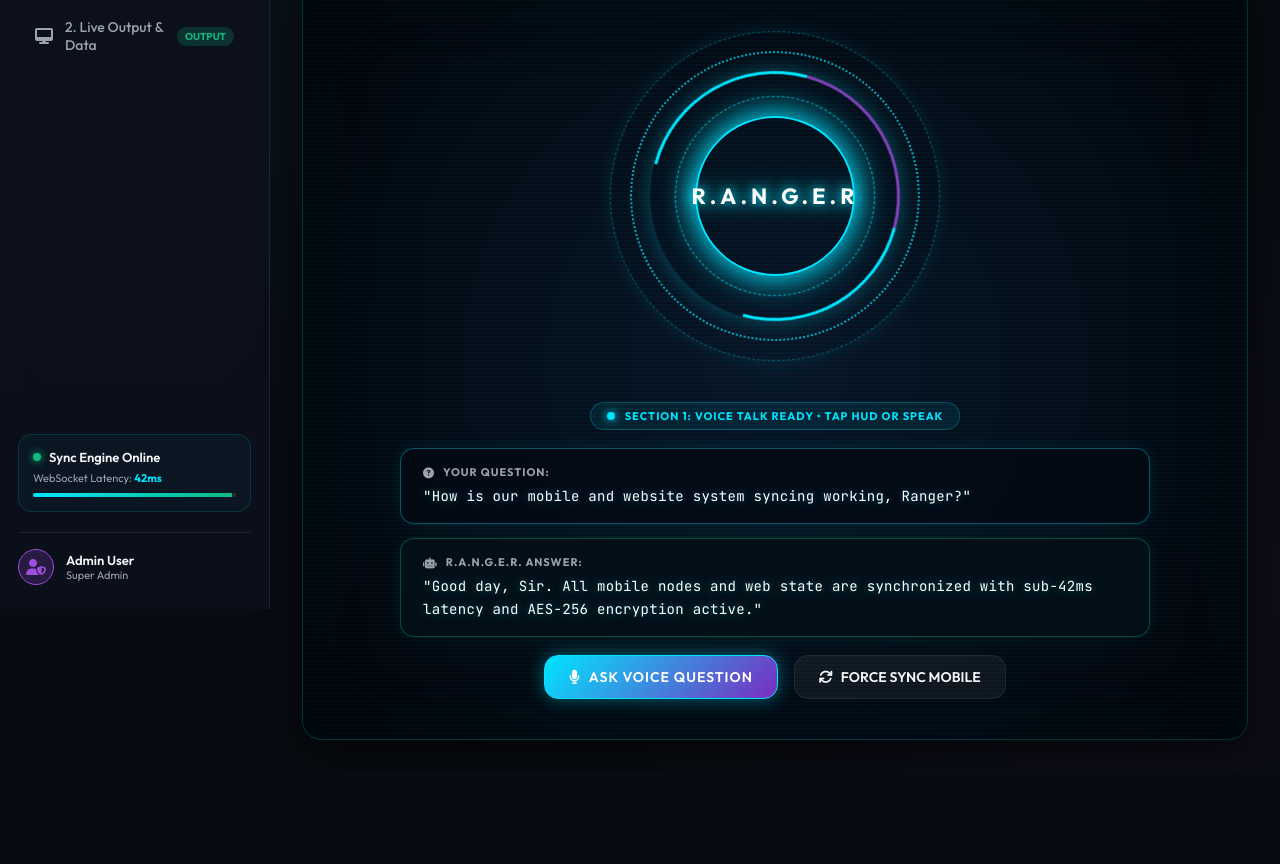
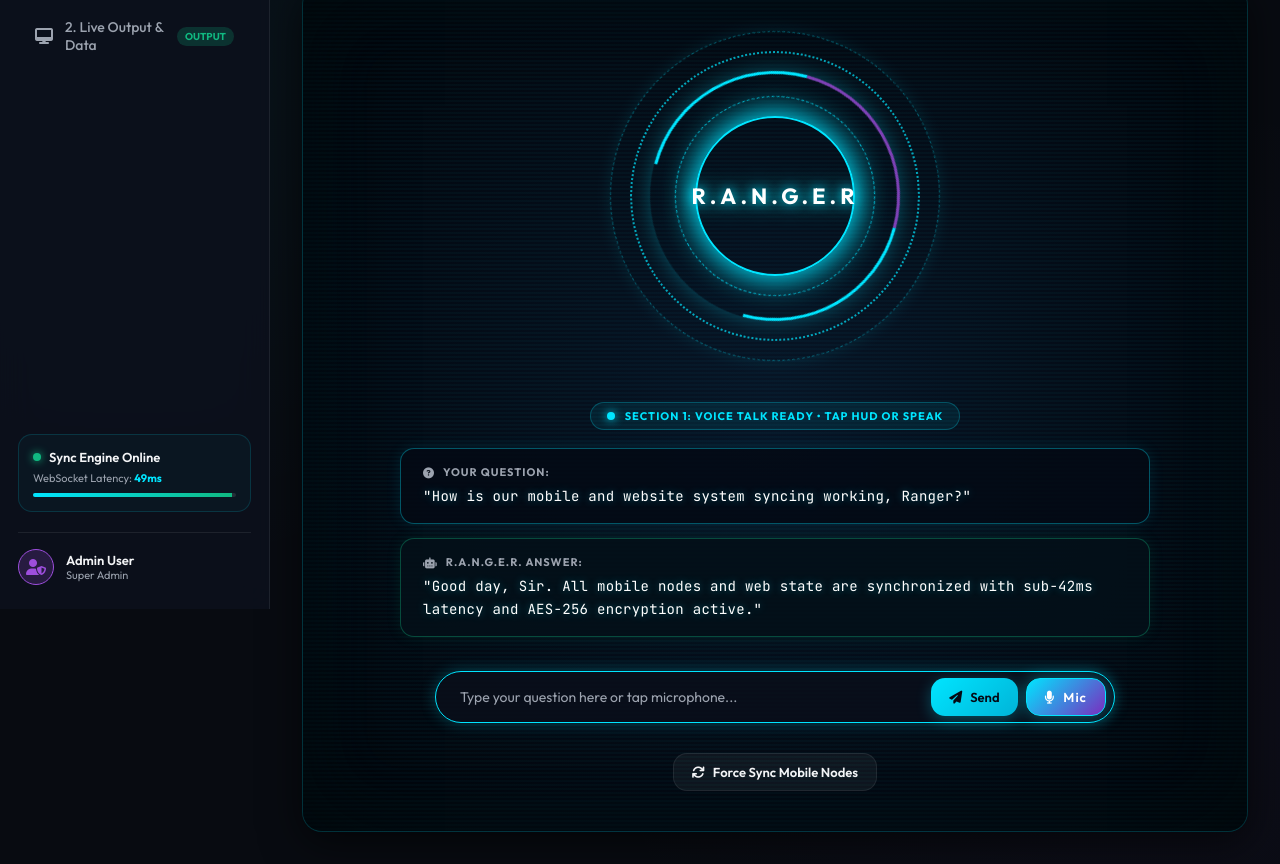
Before and after one commit to dipesh-sh-2026/jarvis-cross-platform, a website: page index.html in a window 1280 px wide. Shown: the part 191-1055 px from the top of the page. Before the commit the page ends 963 px from the top, so only its background shows below. Drawn offline with Linux system fonts and the light colour scheme.

Commit message:
feat: add quick Question Text Input Bar with Mic & Send buttons directly inside Section 1

```diff
--- a/app.js
+++ b/app.js
@@ -331,6 +331,11 @@ document.addEventListener('DOMContentLoaded', () => {
     const jarvisInteractiveHud = document.getElementById('jarvis-interactive-hud');
     const hudSubtitleOutput = document.getElementById('hud-subtitle-output');
     const hudStatusText = document.getElementById('hud-status-text');
+    const btnJarvisWake = document.getElementById('btn-jarvis-wake');
+    const wakeBtnText = document.getElementById('wake-btn-text');
+    const arcReactorMain = document.getElementById('main-arc-reactor');
+    const arcReactorTrigger = document.getElementById('arc-reactor-trigger');
+    const hudVisualizer = document.getElementById('hud-visualizer');
 
     function speakJarvis(text) {
         if (!('speechSynthesis' in window)) return;
@@ -457,9 +462,24 @@ document.addEventListener('DOMContentLoaded', () => {
     btnHudMicTalk?.addEventListener('click', triggerJarvisListening);
     jarvisInteractiveHud?.addEventListener('click', triggerJarvisListening);
 
-    btnHudQuickSync?.addEventListener('click', () => {
-        executeCommand('sync --force');
-        processJarvisVoiceCommand('force sync mobile nodes');
+    // Section 1 HUD Input & Button Handlers
+    const hudVoiceInput = document.getElementById('hud-voice-input');
+    const btnHudSendText = document.getElementById('btn-hud-send-text');
+
+    function submitHudQuestion() {
+        if (hudVoiceInput && hudVoiceInput.value.trim()) {
+            const query = hudVoiceInput.value.trim();
+            hudVoiceInput.value = '';
+            handleUserQuestion(query);
+        }
+    }
+
+    btnHudSendText?.addEventListener('click', submitHudQuestion);
+    hudVoiceInput?.addEventListener('keydown', (e) => {
+        if (e.key === 'Enter') {
+            e.preventDefault();
+            submitHudQuestion();
+        }
     });
 
     // -------------------------------------------------------------
--- a/index.html
+++ b/index.html
@@ -142,13 +142,23 @@
                             </div>
                         </div>
 
-                        <!-- Quick Voice Input Bar & Action Buttons -->
+                        <!-- Quick Voice & Text Question Input Bar -->
+                        <div class="hud-input-container">
+                            <div class="hud-input-wrapper">
+                                <input type="text" id="hud-voice-input" placeholder="Type your question here or tap microphone..." autocomplete="off">
+                                <button class="btn btn-primary" id="btn-hud-send-text" title="Send Question">
+                                    <i class="fa-solid fa-paper-plane"></i> Send
+                                </button>
+                                <button class="btn btn-secondary glow-btn-stark" id="btn-hud-mic-talk" title="Click to Speak Voice Question">
+                                    <i class="fa-solid fa-microphone"></i> Mic
+                                </button>
+                            </div>
+                        </div>
+
+                        <!-- Action Control Buttons -->
                         <div class="hud-action-bar">
-                            <button class="btn btn-primary glow-btn-stark btn-lg" id="btn-hud-mic-talk">
-                                <i class="fa-solid fa-microphone"></i> ASK VOICE QUESTION
-                            </button>
-                            <button class="btn btn-secondary btn-lg" id="btn-hud-quick-sync">
-                                <i class="fa-solid fa-arrows-rotate"></i> FORCE SYNC MOBILE
+                            <button class="btn btn-secondary btn-sm" id="btn-hud-quick-sync">
+                                <i class="fa-solid fa-arrows-rotate"></i> Force Sync Mobile Nodes
                             </button>
                         </div>
                     </div>
--- a/styles.css
+++ b/styles.css
@@ -220,6 +220,37 @@ body {
 }
 
 /* User profile */
+.hud-input-container {
+    width: 100%;
+    max-width: 680px;
+    margin: 16px auto 12px auto;
+}
+
+.hud-input-wrapper {
+    display: flex;
+    gap: 8px;
+    background: rgba(10, 15, 26, 0.85);
+    padding: 6px 8px;
+    border-radius: 30px;
+    border: 1px solid var(--primary-cyan);
+    box-shadow: 0 0 15px rgba(0, 229, 255, 0.25);
+}
+
+.hud-input-wrapper input {
+    flex: 1;
+    background: transparent;
+    border: none;
+    outline: none;
+    color: var(--text-main);
+    font-family: var(--font-sans);
+    font-size: 14px;
+    padding: 8px 16px;
+}
+
+.hud-input-wrapper input::placeholder {
+    color: var(--text-muted);
+}
+
 .user-profile {
     display: flex;
     align-items: center;
```
Also changed, not shown: mobile_api_server.js (+52 -11 lines).
